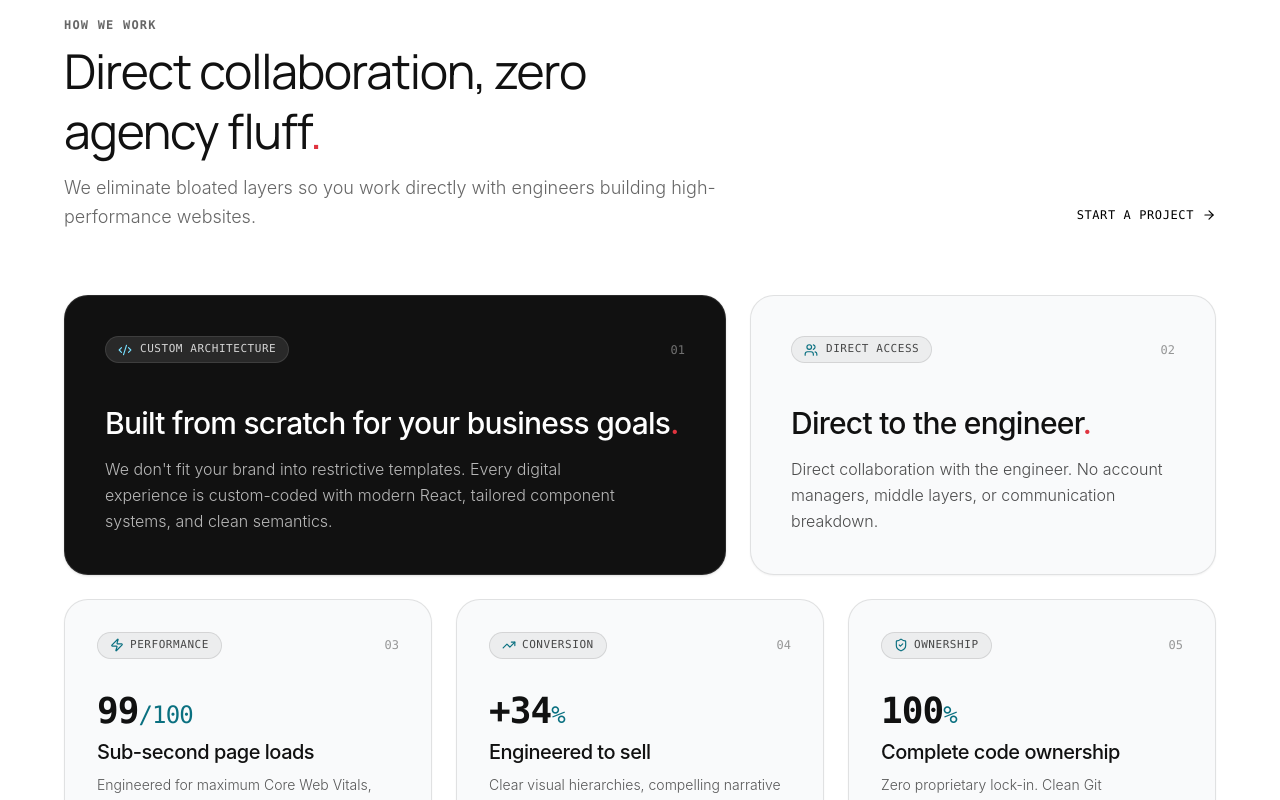
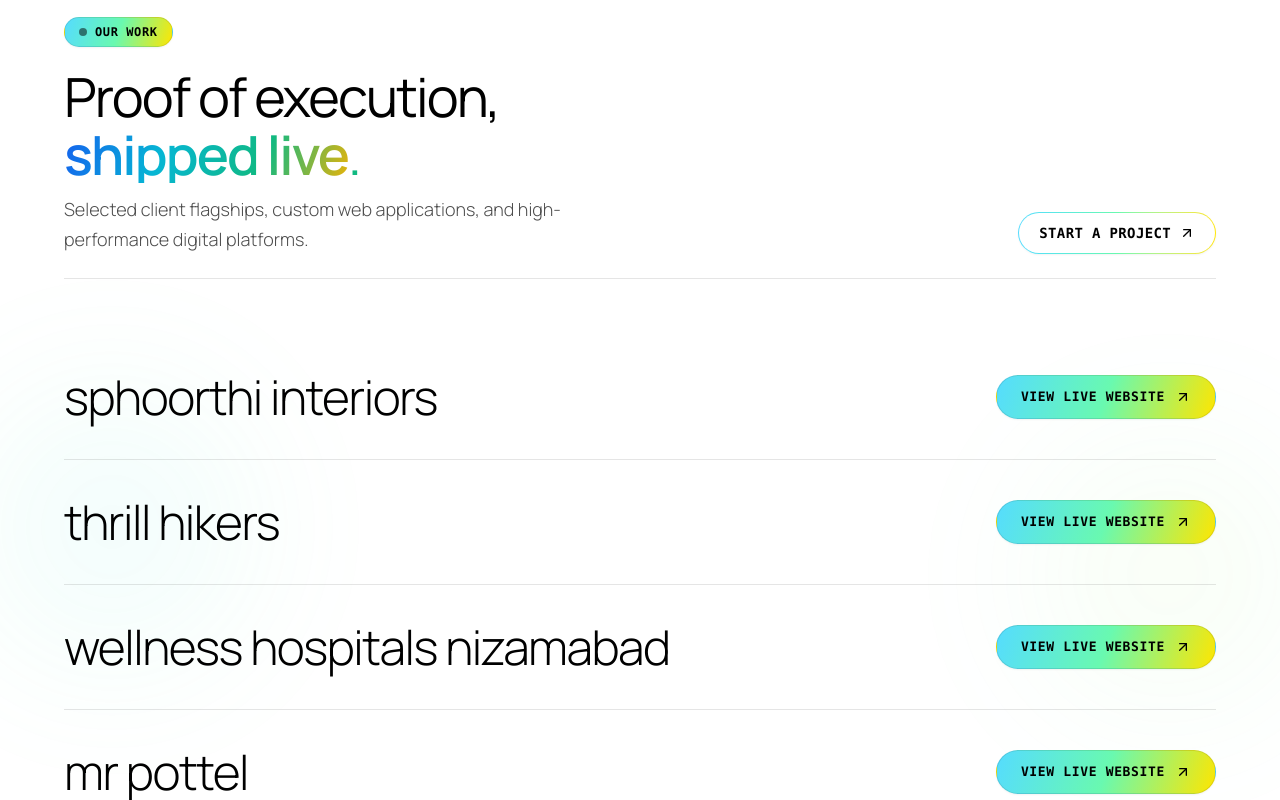
Before and after one commit to sree1059/typefacewebsite, a React (Vite) app: page / in a window 1280 px wide. Shown: the part 5260-6060 px from the top of the page. Built offline with nearby package versions, Linux system fonts and the light colour scheme; no server answers; a web font is replaced by a local one.

Commit message:
refactor: replace HowWeWorkSection with OurWorkSection
Rename component and update section references to shift focus from internal process to client projects and flagship work.

```diff
--- a/src/App.tsx
+++ b/src/App.tsx
@@ -8,7 +8,7 @@ import { FeaturedClientsTicker } from './components/FeaturedClientsTicker';
 import { StatsNumbersSection } from './components/StatsNumbersSection';
 import { SearchVisibilitySection } from './components/SearchVisibilitySection';
 import { WhyTypefaceSection } from './components/WhyTypefaceSection';
-import { HowWeWorkSection } from './components/HowWeWorkSection';
+import { OurWorkSection } from './components/OurWorkSection';
 import { TestimonialCarousel } from './components/TestimonialCarousel';
 import { ServicesStackedSection } from './components/ServicesStackedSection';
 import { FaqSection } from './components/FaqSection';
@@ -242,8 +242,8 @@ function MainAppContent() {
           {/* Why Typeface Section */}
           <WhyTypefaceSection />
 
-          {/* 5. Work Section: Work Process (5 Boxes Bento Grid Cards) */}
-          <HowWeWorkSection />
+          {/* Our Work & Client Flagships Section */}
+          <OurWorkSection />
 
           {/* Client Testimonials Ticker Carousel */}
           <TestimonialCarousel />
--- a/src/components/MinimalFooter.tsx
+++ b/src/components/MinimalFooter.tsx
@@ -62,7 +62,7 @@ const QUICK_LINKS_CORE: QuickLinkItem[] = [
 
 const QUICK_LINKS_DISCOVERY: QuickLinkItem[] = [
   { label: 'Google + AI Search Visibility', route: 'home', hash: '#search-visibility' },
-  { label: 'How We Work & Sprints', route: 'home', hash: '#how-we-work' },
+  { label: 'Our Work & Flagships', route: 'home', hash: '#work' },
   { label: 'Why Typeface', route: 'home', hash: '#why-typeface' },
   { label: 'Client Reviews & Proof', route: 'home', hash: '#testimonials' },
   { label: 'Frequently Asked Questions', route: 'home', hash: '#faq' },
--- /dev/null
+++ b/src/components/OurWorkSection.tsx
@@ -0,0 +1,186 @@
+import React from 'react';
+import { ArrowUpRight } from 'lucide-react';
+import { useNavigation } from '../context/NavigationContext';
+
+export interface ProjectItem {
+  id: string;
+  name: string;
+  url: string;
+}
+
+export const PROJECTS: ProjectItem[] = [
+  {
+    id: 'sphoorthi-interiors',
+    name: 'sphoorthi interiors',
+    url: 'https://www.sphoorthiinteriors.com/',
+  },
+  {
+    id: 'thrill-hikers',
+    name: 'thrill hikers',
+    url: 'https://www.thrillhikers.com/',
+  },
+  {
+    id: 'wellness-hospitals',
+    name: 'wellness hospitals nizamabad',
+    url: 'https://wellnesshospitals.in/hospitals/nizamabad/',
+  },
+  {
+    id: 'mr-pottel',
+    name: 'mr pottel',
+    url: 'https://mrpottel.com/',
+  },
+  {
+    id: 'emitminds',
+    name: 'emitminds',
+    url: 'https://www.emitminds.com/',
+  },
+  {
+    id: 'aranyam-amogham',
+    name: 'aranyam amogham',
+    url: 'https://www.aranyam-amogham.com/',
+  },
+];
+
+export const OurWorkSection: React.FC = () => {
+  const { navigate } = useNavigation();
+
+  return (
+    <section
+      id="work"
+      aria-label="Our Work and Client Flagships"
+      className="relative w-full bg-white text-[#111111] py-16 sm:py-20 md:py-28 px-4 sm:px-6 md:px-10 lg:px-12 select-none border-b border-black/10 overflow-hidden"
+      style={{
+        fontFamily: "'Manrope', -apple-system, BlinkMacSystemFont, 'Segoe UI', Roboto, sans-serif",
+      }}
+    >
+      {/* Subtle ambient gradient aura matching hero aesthetic */}
+      <div
+        className="absolute top-1/3 -left-20 w-96 h-96 rounded-full pointer-events-none opacity-20 blur-3xl"
+        style={{
+          background:
+            'radial-gradient(circle, rgba(85, 220, 255, 0.4) 0%, rgba(105, 249, 176, 0.25) 50%, transparent 70%)',
+        }}
+      />
+      <div
+        className="absolute bottom-1/3 -right-20 w-96 h-96 rounded-full pointer-events-none opacity-20 blur-3xl"
+        style={{
+          background:
+            'radial-gradient(circle, rgba(195, 248, 80, 0.35) 0%, rgba(105, 249, 176, 0.2) 50%, transparent 70%)',
+        }}
+      />
+
+      <div className="relative z-10 max-w-6xl mx-auto space-y-10 sm:space-y-14">
+        {/* ========================================================
+            SECTION HEADER
+            ======================================================== */}
+        <div className="flex flex-col md:flex-row md:items-end justify-between gap-6 pb-6 border-b border-black/10">
+          <div className="max-w-2xl">
+            {/* Pill Eyebrow */}
+            <div
+              style={{
+                background: 'linear-gradient(110deg, #55DCFF 0%, #69F9B0 50%, #FFE600 100%)',
+              }}
+              className="inline-flex items-center gap-2 px-3.5 py-1.5 rounded-full text-[11px] sm:text-xs font-mono font-bold text-black mb-4 sm:mb-5 shadow-xs border border-black/10 uppercase tracking-wider"
+            >
+              <span className="w-2 h-2 rounded-full bg-black animate-pulse" />
+              <span>OUR WORK</span>
+            </div>
+
+            {/* Headline */}
+            <h2
+              style={{
+                letterSpacing: '-0.035em',
+              }}
+              className="text-3xl xs:text-4xl sm:text-5xl md:text-[54px] text-black font-normal tracking-tight leading-[1.08] mb-3"
+            >
+              Proof of execution,<br />
+              <span
+                style={{
+                  background:
+                    'linear-gradient(110deg, #155EEF 0%, #06B6D4 35%, #10B981 70%, #EAB308 100%)',
+                  WebkitBackgroundClip: 'text',
+                  WebkitTextFillColor: 'transparent',
+                }}
+                className="font-semibold inline-block"
+              >
+                shipped live
+              </span>
+              <span className="text-[#10B981]">.</span>
+            </h2>
+
+            {/* Subtitle */}
+            <p className="text-base sm:text-lg text-black/70 font-light leading-relaxed max-w-xl">
+              Selected client flagships, custom web applications, and high-performance digital platforms.
+            </p>
+          </div>
+
+          {/* Action Link: Contact / Start a Project */}
+          <div className="flex items-center gap-3">
+            <button
+              onClick={() => {
+                navigate('contact');
+                window.history.pushState({}, '', '/contact');
+                window.scrollTo({ top: 0, behavior: 'smooth' });
+              }}
+              className="p-[1px] rounded-full bg-gradient-to-r from-[#55DCFF] via-[#69F9B0] to-[#FFE600] shadow-xs hover:shadow-md transition-all duration-300 group cursor-pointer"
+            >
+              <div className="px-5 py-2.5 rounded-full bg-white group-hover:bg-black transition-colors flex items-center gap-2">
+                <span className="text-xs sm:text-sm font-mono font-bold tracking-wide uppercase text-black group-hover:text-white transition-colors">
+                  START A PROJECT
+                </span>
+                <ArrowUpRight className="w-4 h-4 text-black group-hover:text-[#69F9B0] transition-transform group-hover:translate-x-0.5 group-hover:-translate-y-0.5" />
+              </div>
+            </button>
+          </div>
+        </div>
+
+        {/* ========================================================
+            PROJECTS LIST: Only Project Names & Hero Gradient Button
+            ======================================================== */}
+        <div className="flex flex-col divide-y divide-black/10">
+          {PROJECTS.map((project) => (
+            <div
+              key={project.id}
+              className="group flex flex-col sm:flex-row sm:items-center justify-between gap-4 sm:gap-6 py-6 sm:py-8 transition-all duration-200"
+            >
+              {/* Project Name */}
+              <div className="flex items-center gap-3 sm:gap-5">
+                <span
+                  style={{
+                    fontFamily:
+                      "'Manrope', -apple-system, BlinkMacSystemFont, 'Segoe UI', Roboto, sans-serif",
+                    fontSize: 'clamp(26px, 4.5vw, 48px)',
+                    fontWeight: 300,
+                    letterSpacing: '-0.03em',
+                  }}
+                  className="text-black group-hover:text-black tracking-tight leading-tight transition-transform duration-200 group-hover:translate-x-2"
+                >
+                  {project.name}
+                </span>
+              </div>
+
+              {/* View Live Website Button with Exact Hero Section Gradient */}
+              <a
+                href={project.url}
+                target="_blank"
+                rel="noopener noreferrer"
+                aria-label={`Visit ${project.name} live website`}
+                style={{
+                  background:
+                    'linear-gradient(110deg, #55DCFF 0%, #69F9B0 50%, #FFE600 100%)',
+                  color: '#000000',
+                }}
+                className="inline-flex items-center justify-center gap-2.5 px-5 sm:px-6 py-2.5 sm:py-3 rounded-full text-black font-mono font-bold text-xs sm:text-[13px] tracking-wider uppercase border border-black/10 shadow-xs hover:shadow-[0_8px_25px_rgba(105,249,176,0.35)] hover:scale-105 active:scale-95 transition-all duration-200 shrink-0 self-start sm:self-center cursor-pointer"
+              >
+                <span>View Live Website</span>
+                <ArrowUpRight className="w-4 h-4 transition-transform group-hover:translate-x-0.5 group-hover:-translate-y-0.5" />
+              </a>
+            </div>
+          ))}
+        </div>
+      </div>
+    </section>
+  );
+};
+
+export default OurWorkSection;
```
